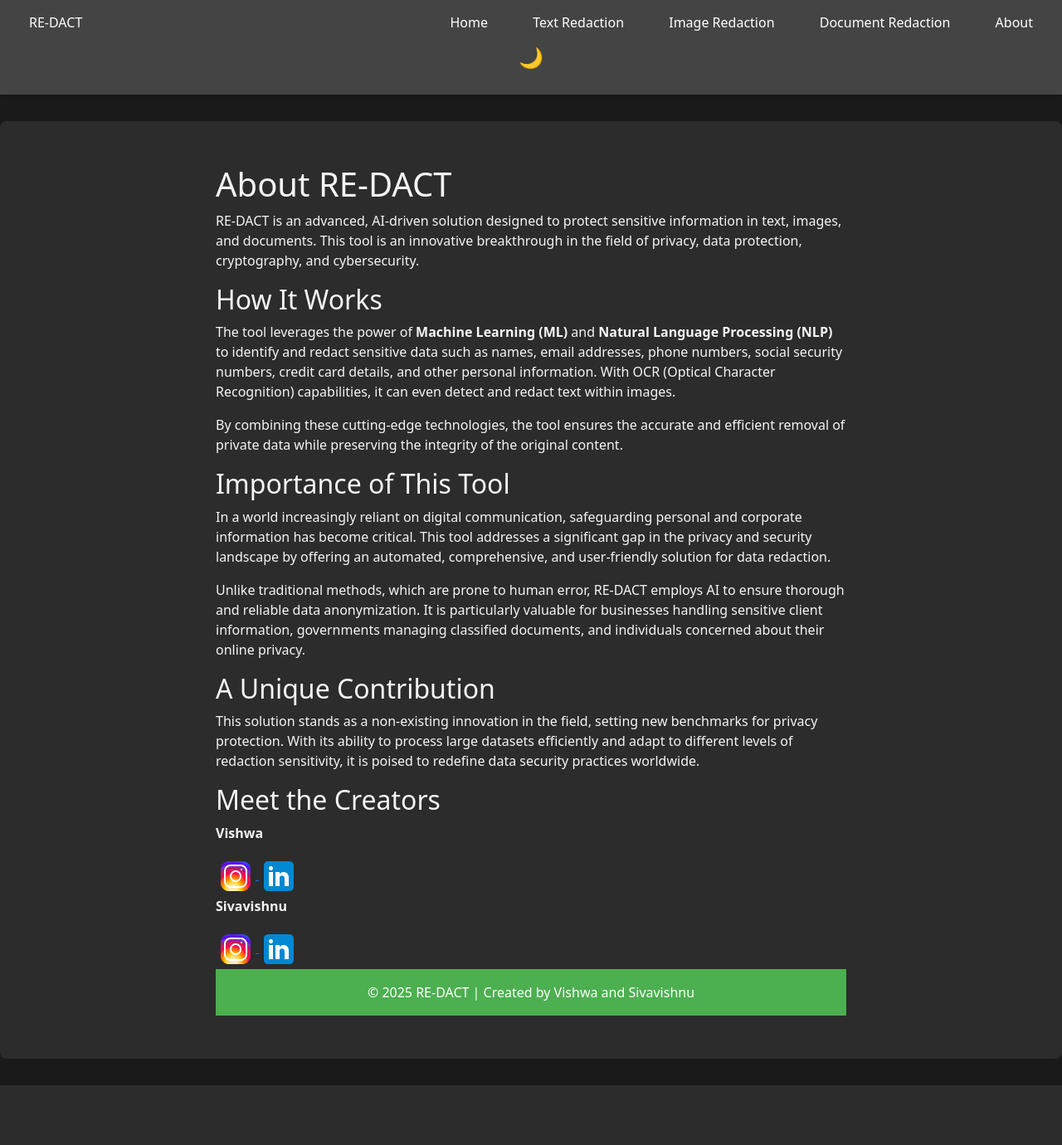
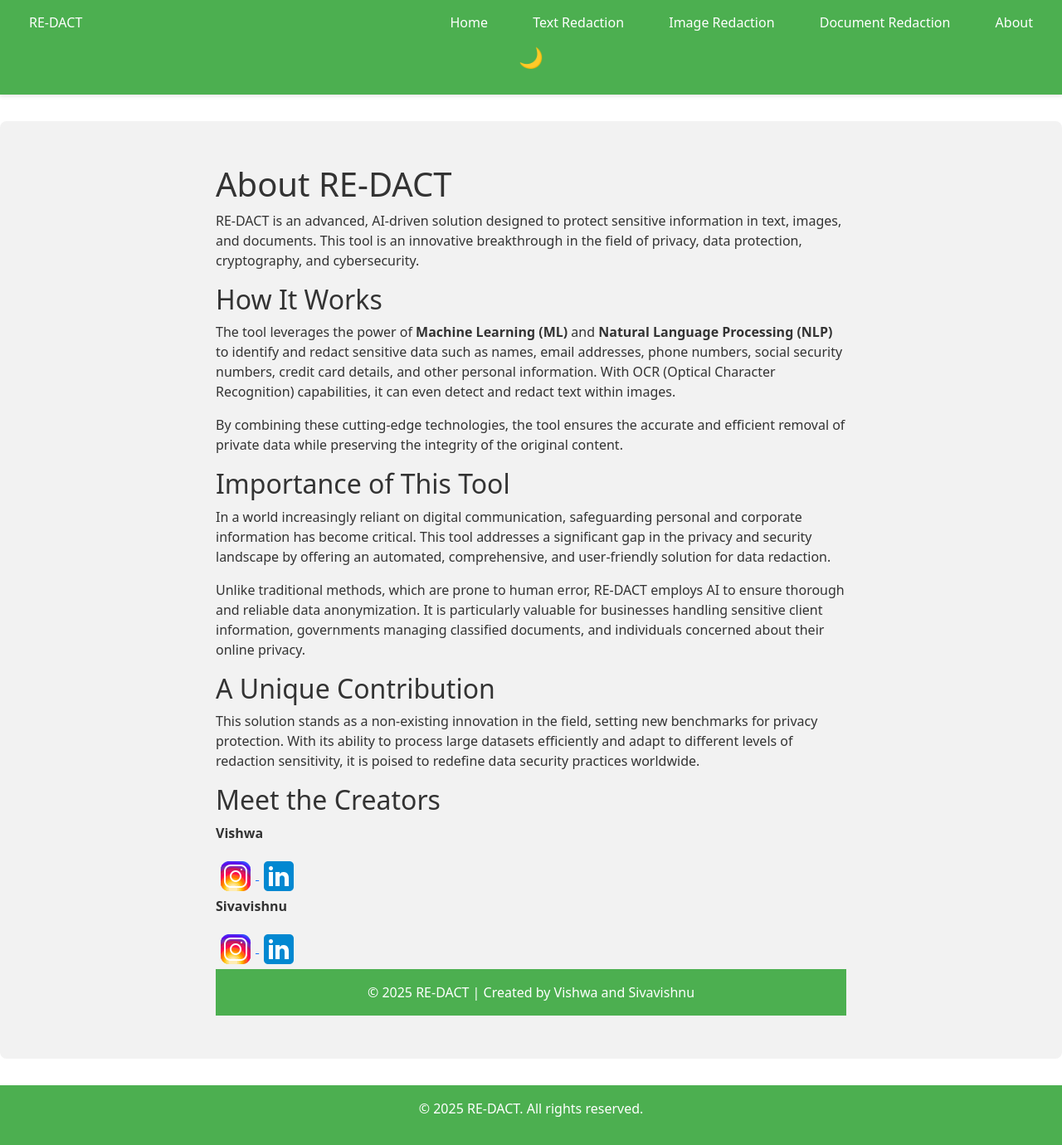
Before and after one commit to Vishwavichu67/RE-DACT, a Flask app: page /about in a window 1280 px wide. Shown: the whole page at 83% size. Before the commit the page ends 1308 px from the top, so only its background shows below. Run offline with Flask 2, Linux system fonts and the light colour scheme.

Commit message:
Update base.html

```diff
--- a/templates/base.html
+++ b/templates/base.html
@@ -4,12 +4,12 @@
   <meta charset="UTF-8">
   <meta name="viewport" content="width=device-width, initial-scale=1.0">
   <title>RE-DACT</title>
-  <!-- Bootstrap CSS (for better responsiveness) -->
-<link rel="stylesheet" href="https://cdn.jsdelivr.net/npm/bootstrap@5.3.0/dist/css/bootstrap.min.css">
+  <!-- Bootstrap CSS -->
+  <link rel="stylesheet" href="https://cdn.jsdelivr.net/npm/bootstrap@5.3.0/dist/css/bootstrap.min.css">
   <link rel="stylesheet" href="{{ url_for('static', filename='css/style.css') }}">
   <script src="{{ url_for('static', filename='js/app.js') }}" defer></script>
 </head>
-<body class="dark">
+<body class="light">
   <nav class="navbar">
     <div class="brand">
       <a href="{{ url_for('home') }}">RE-DACT</a>
@@ -21,14 +21,15 @@
       <a href="{{ url_for('document_redaction') }}">Document Redaction</a>
       <a href="{{ url_for('about') }}">About</a>
     </div>
-    <!-- Theme Toggle Button -->
-<button id="theme-toggle" class="theme-button">
-    <span id="theme-icon">🌙</span>
-</button>
-
+    <button class="theme-button">
+      <span id="theme-icon">🌙</span>
+    </button>
   </nav>
   <main class="main-content">
     {% block content %}{% endblock %}
   </main>
+  <footer>
+    <p>© 2025 RE-DACT. All rights reserved.</p>
+  </footer>
 </body>
 </html>
```
